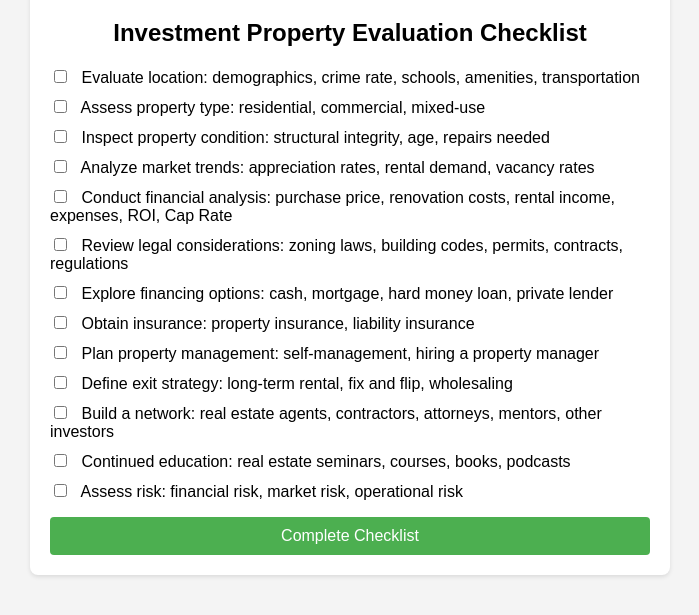
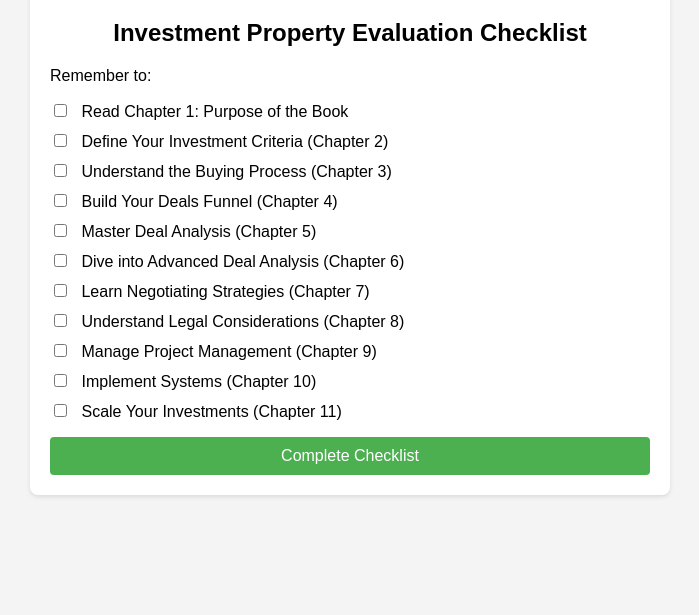
Before and after one commit to JoshalPattni/Checklist-Tool, a plain HTML site: page index.html in a window 1280 px wide. Shown: the part 89-704 px from the top of the page, without its empty margins (290-989 px from the left). Drawn offline with Linux system fonts and the light colour scheme.

Commit message:
Update index.html

```diff
--- a/index.html
+++ b/index.html
@@ -11,20 +11,19 @@
         <h1>Real Estate Investor Checklist</h1>
         <div id="checklist">
             <h2>Investment Property Evaluation Checklist</h2>
+            <p class="important">Remember to:</p>
             <ul id="checklist-items">
-                <li><input type="checkbox" id="location"> <label for="location">Evaluate location: demographics, crime rate, schools, amenities, transportation</label></li>
-                <li><input type="checkbox" id="property-type"> <label for="property-type">Assess property type: residential, commercial, mixed-use</label></li>
-                <li><input type="checkbox" id="condition"> <label for="condition">Inspect property condition: structural integrity, age, repairs needed</label></li>
-                <li><input type="checkbox" id="market-trends"> <label for="market-trends">Analyze market trends: appreciation rates, rental demand, vacancy rates</label></li>
-                <li><input type="checkbox" id="financial-analysis"> <label for="financial-analysis">Conduct financial analysis: purchase price, renovation costs, rental income, expenses, ROI, Cap Rate</label></li>
-                <li><input type="checkbox" id="legal-considerations"> <label for="legal-considerations">Review legal considerations: zoning laws, building codes, permits, contracts, regulations</label></li>
-                <li><input type="checkbox" id="financing-options"> <label for="financing-options">Explore financing options: cash, mortgage, hard money loan, private lender</label></li>
-                <li><input type="checkbox" id="insurance"> <label for="insurance">Obtain insurance: property insurance, liability insurance</label></li>
-                <li><input type="checkbox" id="property-management"> <label for="property-management">Plan property management: self-management, hiring a property manager</label></li>
-                <li><input type="checkbox" id="exit-strategy"> <label for="exit-strategy">Define exit strategy: long-term rental, fix and flip, wholesaling</label></li>
-                <li><input type="checkbox" id="networking"> <label for="networking">Build a network: real estate agents, contractors, attorneys, mentors, other investors</label></li>
-                <li><input type="checkbox" id="education"> <label for="education">Continued education: real estate seminars, courses, books, podcasts</label></li>
-                <li><input type="checkbox" id="risk-assessment"> <label for="risk-assessment">Assess risk: financial risk, market risk, operational risk</label></li>
+                <li class="important"><input type="checkbox" id="purpose"> <label for="purpose">Read Chapter 1: Purpose of the Book</label></li>
+                <li class="important"><input type="checkbox" id="criteria"> <label for="criteria">Define Your Investment Criteria (Chapter 2)</label></li>
+                <li><input type="checkbox" id="buying-process"> <label for="buying-process">Understand the Buying Process (Chapter 3)</label></li>
+                <li><input type="checkbox" id="deals-funnel"> <label for="deals-funnel">Build Your Deals Funnel (Chapter 4)</label></li>
+                <li><input type="checkbox" id="deal-analysis"> <label for="deal-analysis">Master Deal Analysis (Chapter 5)</label></li>
+                <li><input type="checkbox" id="advanced-analysis"> <label for="advanced-analysis">Dive into Advanced Deal Analysis (Chapter 6)</label></li>
+                <li><input type="checkbox" id="negotiation"> <label for="negotiation">Learn Negotiating Strategies (Chapter 7)</label></li>
+                <li><input type="checkbox" id="legal-considerations"> <label for="legal-considerations">Understand Legal Considerations (Chapter 8)</label></li>
+                <li><input type="checkbox" id="project-management"> <label for="project-management">Manage Project Management (Chapter 9)</label></li>
+                <li><input type="checkbox" id="systems"> <label for="systems">Implement Systems (Chapter 10)</label></li>
+                <li><input type="checkbox" id="scaling"> <label for="scaling">Scale Your Investments (Chapter 11)</label></li>
             </ul>
             <button onclick="completeChecklist()">Complete Checklist</button>
         </div>
```
